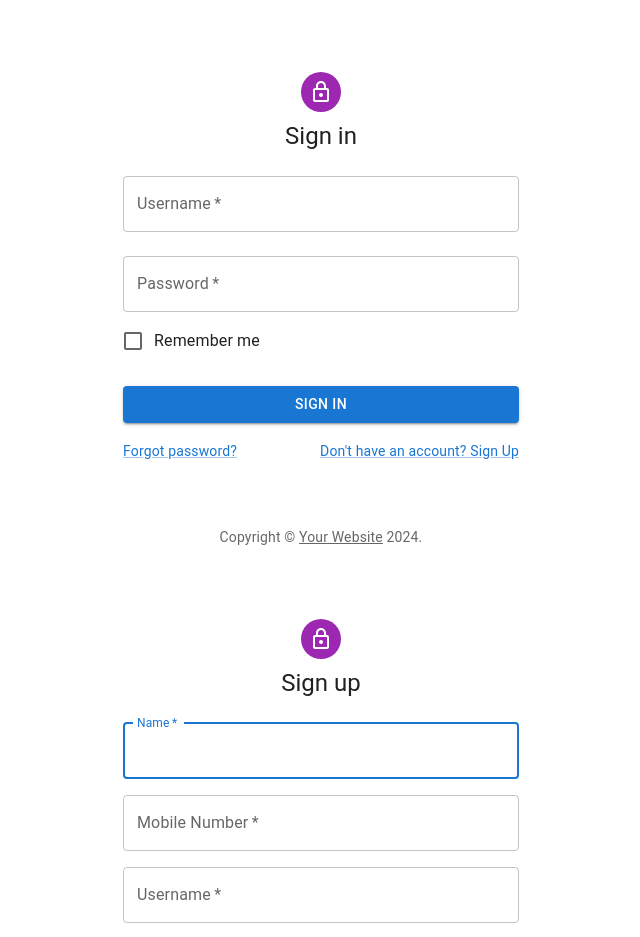
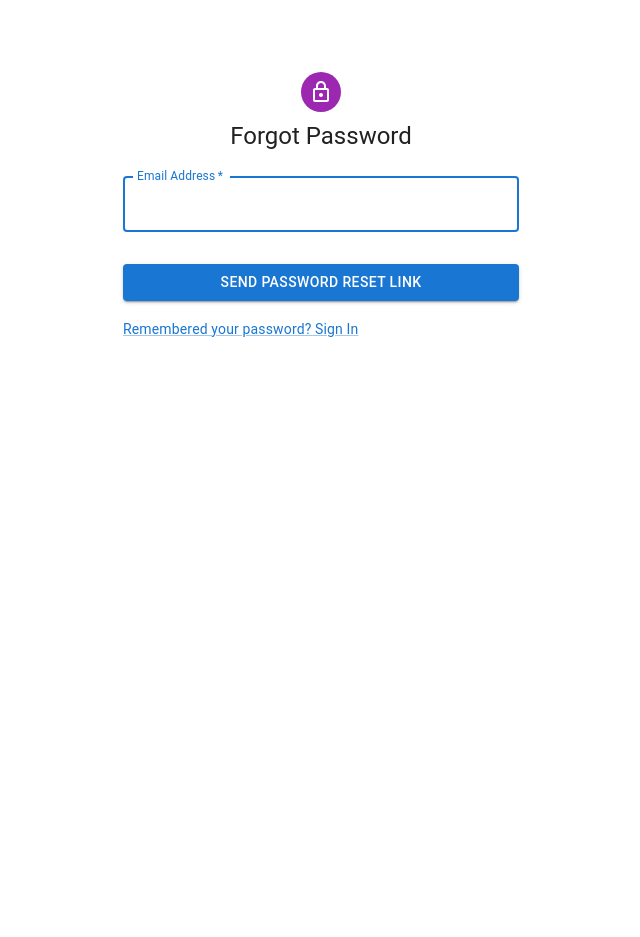
Before and after one commit to samyukthdraj/ByteByPython, a React (Vite) app in the folder CAP_REACT/: page /forgotpassword in a window 1280 px wide. Shown: the top 937 px of the page, without its empty margins (319-959 px from the left). After the commit the page ends 800 px from the top, so only its background shows below. Built offline with nearby package versions, Linux system fonts and the light colour scheme.

Commit message:
added routes

```diff
--- a/CAP_REACT/package.json
+++ b/CAP_REACT/package.json
@@ -10,8 +10,8 @@
     "preview": "vite preview"
   },
   "dependencies": {
-    "@emotion/react": "^11.13.5",
-    "@emotion/styled": "^11.13.5",
+    "@emotion/react": "^11.14.0",
+    "@emotion/styled": "^11.14.0",
     "@mui/icons-material": "^6.1.10",
     "@mui/material": "^6.1.10",
     "@mui/styled-engine-sc": "^6.1.10",
--- a/CAP_REACT/src/App.jsx
+++ b/CAP_REACT/src/App.jsx
@@ -3,26 +3,66 @@ import { createBrowserRouter, RouterProvider } from 'react-router-dom'
 import SignIn from './components/pages/signIn'
 import SignUp from './components/pages/signUp'
 import NewToken from './components/pages/newToken'
+import ForgotPassword from './components/pages/ForgotPassword'
+
+// const router = createBrowserRouter([
+//   {
+//     path:'/',
+//     children:[
+//       {path: '/',element:<SignIn/>},
+//       {path: '/signUp',element:<SignUp/>},
+//       {path: '/newToken',element:<NewToken/>}
+//     ]
+//   }
+// ])
 
 const router = createBrowserRouter([
   {
-    path:'/',
-    children:[
-      {path: '/',element:<SignIn/>},
-      {path: '/signUp',element:<SignUp/>},
-      {path: '/newToken',element:<NewToken/>}
-    ]
-  }
-])
+    path: '/',
+    element: <SignIn />, // Root route goes to SignIn component
+  },
+  {
+    path: '/signUp',
+    element: <SignUp />, // Route for SignUp page
+  },
+  {
+    path: '/newToken',
+    element: <NewToken />, // Route for NewToken (CAP Dashboard)
+  },
+  {
+    path: '/forgotpassword',
+    element: <ForgotPassword />, // Route for NewToken (CAP Dashboard)
+  },
+]);
 
 function App() {
-  return (
-    <>
-    <SignIn/>
-    <SignUp/>
-    <NewToken/>
-    </>
-  )
+  return <RouterProvider router={router} />;
 }
 
 export default App
+// import './App.css';
+// import { createBrowserRouter, RouterProvider } from 'react-router-dom';
+// import SignIn from './components/pages/signIn';
+// import SignUp from './components/pages/signUp';
+// import NewToken from './components/pages/newToken';
+
+// const router = createBrowserRouter([
+//   {
+//     path: '/',
+//     element: <SignIn />, // Root route goes to SignIn component
+//   },
+//   {
+//     path: '/signUp',
+//     element: <SignUp />, // Route for SignUp page
+//   },
+//   {
+//     path: '/newToken',
+//     element: <NewToken />, // Route for NewToken (CAP Dashboard)
+//   },
+// ]);
+
+// function App() {
+//   return <RouterProvider router={router} />;
+// }
+
+// export default App;
--- /dev/null
+++ b/CAP_REACT/src/components/pages/ForgotPassword.jsx
@@ -0,0 +1,77 @@
+import React, { useState } from 'react';
+import Avatar from '@mui/material/Avatar';
+import Button from '@mui/material/Button';
+import CssBaseline from '@mui/material/CssBaseline';
+import TextField from '@mui/material/TextField';
+import Link from '@mui/material/Link';
+import Grid from '@mui/material/Grid';
+import Box from '@mui/material/Box';
+import LockOutlinedIcon from '@mui/icons-material/LockOutlined';
+import Typography from '@mui/material/Typography';
+import Container from '@mui/material/Container';
+import { createTheme, ThemeProvider } from '@mui/material/styles';
+import { Link as RouterLink } from 'react-router-dom'; // For React Router routing
+
+const theme = createTheme();
+
+export default function ForgotPassword() {
+  const [email, setEmail] = useState('');
+
+  const handleSubmit = (event) => {
+    event.preventDefault();
+    // Add logic to send password reset request here (e.g., API call)
+    console.log('Email for password reset:', email);
+  };
+
+  return (
+    <ThemeProvider theme={theme}>
+      <Container component="main" maxWidth="xs">
+        <CssBaseline />
+        <Box
+          sx={{
+            marginTop: 8,
+            display: 'flex',
+            flexDirection: 'column',
+            alignItems: 'center',
+          }}
+        >
+          <Avatar sx={{ m: 1, bgcolor: 'secondary.main' }}>
+            <LockOutlinedIcon />
+          </Avatar>
+          <Typography component="h1" variant="h5">
+            Forgot Password
+          </Typography>
+          <Box component="form" onSubmit={handleSubmit} noValidate sx={{ mt: 1 }}>
+            <TextField
+              margin="normal"
+              required
+              fullWidth
+              id="email"
+              label="Email Address"
+              name="email"
+              autoComplete="email"
+              autoFocus
+              value={email}
+              onChange={(e) => setEmail(e.target.value)}
+            />
+            <Button
+              type="submit"
+              fullWidth
+              variant="contained"
+              sx={{ mt: 3, mb: 2 }}
+            >
+              Send Password Reset Link
+            </Button>
+            <Grid container>
+              <Grid item xs>
+                <Link component={RouterLink} to="/signUp" variant="body2">
+                  Remembered your password? Sign In
+                </Link>
+              </Grid>
+            </Grid>
+          </Box>
+        </Box>
+      </Container>
+    </ThemeProvider>
+  );
+}
--- a/CAP_REACT/src/components/pages/signIn.jsx
+++ b/CAP_REACT/src/components/pages/signIn.jsx
@@ -12,6 +12,7 @@ import LockOutlinedIcon from '@mui/icons-material/LockOutlined';
 import Typography from '@mui/material/Typography';
 import Container from '@mui/material/Container';
 import { createTheme, ThemeProvider } from '@mui/material/styles';
+import { Link as RouterLink } from 'react-router-dom';
 
 const theme = createTheme();
 
@@ -20,7 +21,7 @@ function Copyright(props) {
     <Typography variant="body2" color="text.secondary" align="center" {...props}>
       {'Copyright © '}
       <Link color="inherit" href="https://mui.com/">
-        Your Website
+        {" "}
       </Link>{' '}
       {new Date().getFullYear()}
       {'.'}
@@ -28,17 +29,15 @@ function Copyright(props) {
   );
 }
 
-
 export default function SignIn() {
   const [username, setUsername] = useState('');
   const [password, setPassword] = useState('');
 
-
   const handleSubmit = (event) => {
     event.preventDefault();
-    // Perform login logic here (e.g., API call)
-    console.log("Username:", username);
-    console.log("Password:", password);
+    // Add authentication logic here
+    console.log('Username:', username);
+    console.log('Password:', password);
   };
 
   return (
@@ -57,20 +56,26 @@ export default function SignIn() {
             <LockOutlinedIcon />
           </Avatar>
           <Typography component="h1" variant="h5">
-            Sign in
+            Sign In
           </Typography>
-          <Box component="form" onSubmit={handleSubmit} noValidate sx={{ mt: 1 }}>
+          <Box
+            component="form"
+            onSubmit={handleSubmit}
+            noValidate
+            sx={{ mt: 1 }}
+            autoComplete="off" // Disable autofill on page load
+          >
             <TextField
               margin="normal"
               required
               fullWidth
-              id="username"  // Corrected ID
-              label="Username" // Corrected Label
-              name="username" // Corrected Name
-              autoComplete="username"
+              id="username"
+              label="Username"
+              name="username"
+              onFocus={(e) => e.target.setAttribute('autoComplete', 'on')} // Enable autofill on focus
+              value={username}
+              onChange={(e) => setUsername(e.target.value)}
               autoFocus
-              value={username}
-              onChange={(e) => setUsername(e.target.value)} // Added onChange
             />
             <TextField
               margin="normal"
@@ -80,10 +85,9 @@ export default function SignIn() {
               label="Password"
               type="password"
               id="password"
-              autoComplete="current-password"
+              onFocus={(e) => e.target.setAttribute('autoComplete', 'on')} // Enable autofill on focus
               value={password}
-              onChange={(e) => setPassword(e.target.value)} // Added onChange
-
+              onChange={(e) => setPassword(e.target.value)}
             />
             <FormControlLabel
               control={<Checkbox value="remember" color="primary" />}
@@ -99,12 +103,12 @@ export default function SignIn() {
             </Button>
             <Grid container>
               <Grid item xs>
-                <Link href="#" variant="body2">
+                <Link component={RouterLink} to="/forgotpassword" variant="body2">
                   Forgot password?
                 </Link>
               </Grid>
               <Grid item>
-                <Link href="#" variant="body2">
+                <Link component={RouterLink} to="/signUp" variant="body2">
                   {"Don't have an account? Sign Up"}
                 </Link>
               </Grid>
--- a/CAP_REACT/src/components/pages/signUp.jsx
+++ b/CAP_REACT/src/components/pages/signUp.jsx
@@ -10,6 +10,7 @@ import LockOutlinedIcon from '@mui/icons-material/LockOutlined';
 import Typography from '@mui/material/Typography';
 import Container from '@mui/material/Container';
 import { createTheme, ThemeProvider } from '@mui/material/styles';
+import { Link as RouterLink } from 'react-router-dom'; // React Router Link for navigation
 
 const theme = createTheme();
 
@@ -21,12 +22,10 @@ export default function SignUp() {
 
   const handleSubmit = (event) => {
     event.preventDefault();
-    // Perform signup logic here (e.g., API call)
     console.log("Name:", name);
     console.log("Mobile:", mobile);
     console.log("Username:", username);
     console.log("Password:", password);
-
   };
 
   return (
@@ -47,17 +46,22 @@ export default function SignUp() {
           <Typography component="h1" variant="h5">
             Sign up
           </Typography>
-          <Box component="form" noValidate onSubmit={handleSubmit} sx={{ mt: 3 }}>
+          <Box
+            component="form"
+            noValidate
+            onSubmit={handleSubmit}
+            sx={{ mt: 3 }}
+            autoComplete="off" // Disable autofill for the entire form
+          >
             <Grid container spacing={2}>
               <Grid item xs={12}>
                 <TextField
-                  autoComplete="given-name"
                   name="name"
                   required
                   fullWidth
                   id="name"
                   label="Name"
-                  autoFocus
+                  onFocus={(e) => e.target.setAttribute('autoComplete', 'on')} // Enable autofill on focus
                   value={name}
                   onChange={(e) => setName(e.target.value)}
                 />
@@ -70,10 +74,9 @@ export default function SignUp() {
                   id="mobile"
                   label="Mobile Number"
                   name="mobile"
-                  autoComplete="tel"
+                  onFocus={(e) => e.target.setAttribute('autoComplete', 'on')} // Enable autofill on focus
                   value={mobile}
                   onChange={(e) => setMobile(e.target.value)}
-                  // Add input validation for mobile number if needed
                 />
               </Grid>
               <Grid item xs={12}>
@@ -83,7 +86,7 @@ export default function SignUp() {
                   id="username"
                   label="Username"
                   name="username"
-                  autoComplete="username"
+                  onFocus={(e) => e.target.setAttribute('autoComplete', 'on')} // Enable autofill on focus
                   value={username}
                   onChange={(e) => setUsername(e.target.value)}
                 />
@@ -96,12 +99,11 @@ export default function SignUp() {
                   label="Password"
                   type="password"
                   id="password"
-                  autoComplete="new-password"
+                  onFocus={(e) => e.target.setAttribute('autoComplete', 'on')} // Enable autofill on focus
                   value={password}
                   onChange={(e) => setPassword(e.target.value)}
                 />
               </Grid>
-
             </Grid>
             <Button
               type="submit"
@@ -113,14 +115,13 @@ export default function SignUp() {
             </Button>
             <Grid container justifyContent="flex-end">
               <Grid item>
-                <Link href="#" variant="body2">
-                  Already have an account? Sign in
+                <Link component={RouterLink} to="/" variant="body2">
+                  {"Already have an account? Sign in"}
                 </Link>
               </Grid>
             </Grid>
           </Box>
         </Box>
-
       </Container>
     </ThemeProvider>
   );
```
Also changed, not shown: 1 other file (tests, documents, lock files or other folders).
